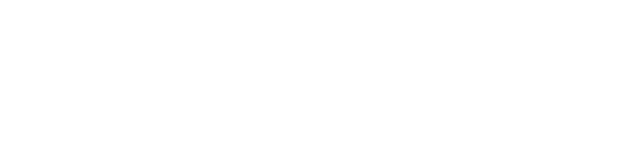
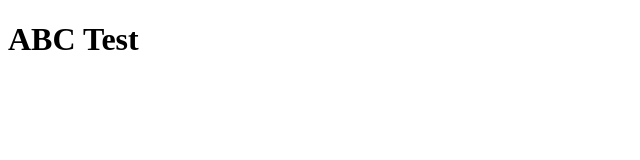
Before and after one commit to SAJstn/repository-demo-remote, a plain HTML site: page index.html in a window 1280 px wide. Shown: the whole page, without its empty margins (0-640 px from the left). Drawn offline with Linux system fonts and the light colour scheme.

Commit message:
This is another commit test from VSCode

```diff
--- a/index.html
+++ b/index.html
@@ -7,6 +7,6 @@
     <title>Document</title>
 </head>
 <body>
-
+    <h1>ABC Test</h1>
 </body>
 </html>
```
